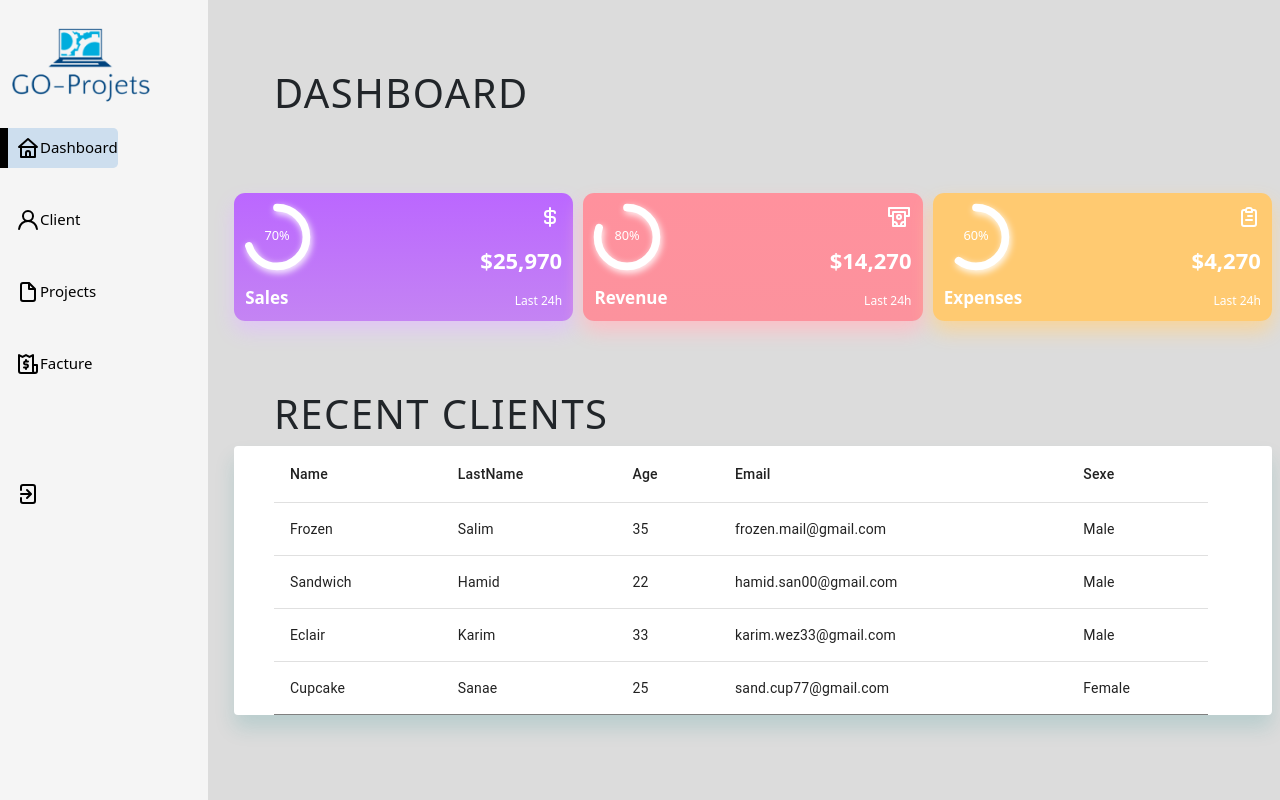
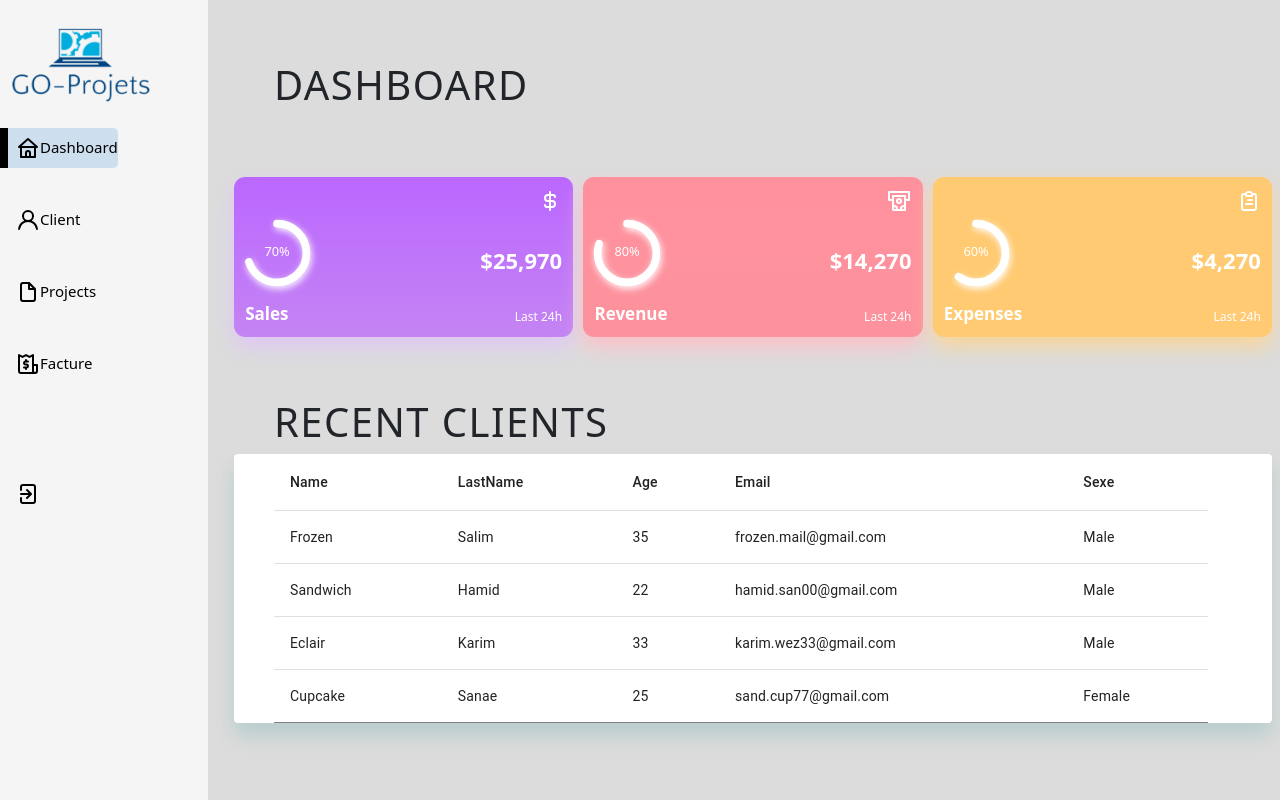
Before and after one commit to Meteo-Flagyl00/GO-Projets, a React (Create React App) app: page / in a window 1280 px wide. Built offline with nearby package versions, Linux system fonts and the light colour scheme.

Commit message:
fixing heights

```diff
--- a/src/components/card/Card.css
+++ b/src/components/card/Card.css
@@ -1,7 +1,7 @@
   .compactcard {
     display: flex;
     flex: 1;
-    height: 8rem !important;
+    height: 10rem !important;
     border-radius: .7rem ;
     color: white;
     position: relative;
```
